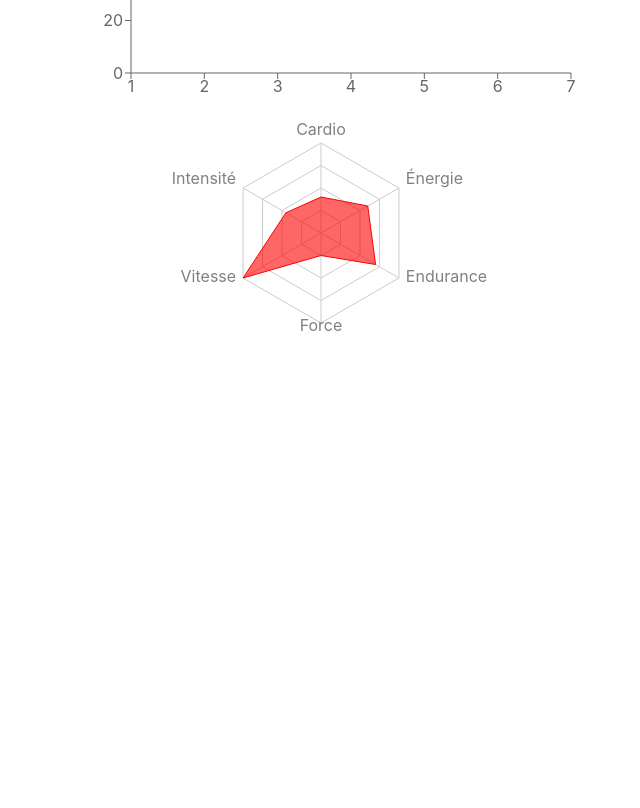
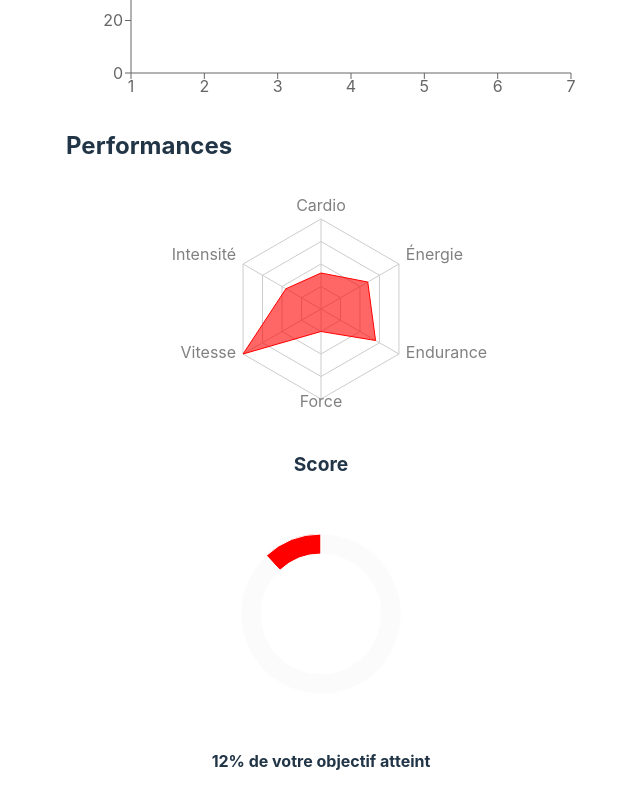
Before and after one commit to Ma-Eum/SportSee, a React (Vite) app in the folder frontend/: page / in a window 1280 px wide. Shown: the part 1007-1815 px from the top of the page, without its empty margins (34-674 px from the left). Before the commit the page ends 1385 px from the top, so only its background shows below. Built offline with nearby package versions, Linux system fonts and the light colour scheme.

Commit message:
Ajout du graphique du score utilisateur (ScoreChart) avec Recharts

```diff
--- a/frontend/src/components/PerformanceChart.jsx
+++ b/frontend/src/components/PerformanceChart.jsx
@@ -32,6 +32,7 @@ const PerformanceChart = () => {
 
     return (
         <div className="performance-chart">
+            <h2>Performances</h2>
             <ResponsiveContainer width="100%" height={250}>
                 <RadarChart outerRadius={90} data={formattedData}>
                     <PolarGrid />
--- /dev/null
+++ b/frontend/src/components/ScoreChart.jsx
@@ -0,0 +1,52 @@
+import { PieChart, Pie, Cell, ResponsiveContainer } from "recharts";
+import { useEffect, useState } from "react";
+import { getUserData } from "../services/apiService";
+import "../styles/components/_scoreChart.scss"; // Fichier SCSS à créer
+
+const ScoreChart = () => {
+    const [score, setScore] = useState(null);
+
+    useEffect(() => {
+        getUserData().then((data) => {
+            if (data) {
+                setScore(data.todayScore * 100); // Conversion en pourcentage
+            }
+        });
+    }, []);
+
+    if (score === null) return <p>Chargement...</p>;
+
+    const data = [
+        { name: "Score", value: score },
+        { name: "Restant", value: 100 - score }
+    ];
+
+    const COLORS = ["#FF0000", "#FBFBFB"]; // Rouge pour le score, gris pour le reste
+
+    return (
+        <div className="score-chart">
+            <h2>Score</h2>
+            <ResponsiveContainer width="100%" height={250}>
+                <PieChart>
+                    <Pie
+                        data={data}
+                        cx="50%"
+                        cy="50%"
+                        innerRadius={60}
+                        outerRadius={80}
+                        startAngle={90}
+                        endAngle={450} // Rotation pour débuter en haut
+                        dataKey="value"
+                    >
+                        {data.map((entry, index) => (
+                            <Cell key={`cell-${index}`} fill={COLORS[index]} />
+                        ))}
+                    </Pie>
+                </PieChart>
+            </ResponsiveContainer>
+            <p className="score-text"><strong>{score}%</strong> de votre objectif atteint</p>
+        </div>
+    );
+};
+
+export default ScoreChart;
--- a/frontend/src/pages/Profile.jsx
+++ b/frontend/src/pages/Profile.jsx
@@ -4,6 +4,7 @@ import DashboardLayout from "../components/layout/DashboardLayout";
 import AverageSessionsChart from "../components/AverageSessionsChart";
 import ActivityChart from "../components/ActivityChart";
 import PerformanceChart from "../components/PerformanceChart";
+import ScoreChart from "../components/ScoreChart";
 
 const Profile = () => {
     const [user, setUser] = useState(null);
@@ -36,6 +37,9 @@ const Profile = () => {
 
                         {/* Graphique de performance */}
                         <PerformanceChart />
+
+                        {/* Graphique de ScoreChart */}
+                        <ScoreChart  />
                     </>
                 ) : (
                     <p>Chargement des données...</p>
--- /dev/null
+++ b/frontend/src/styles/components/_scoreChart.scss
@@ -0,0 +1,14 @@
+.score-chart {
+    text-align: center;
+
+    h2 {
+        font-size: 1.2rem;
+        margin-bottom: 10px;
+    }
+
+    .score-text {
+        font-size: 1rem;
+        font-weight: bold;
+        margin-top: 10px;
+    }
+}
```
